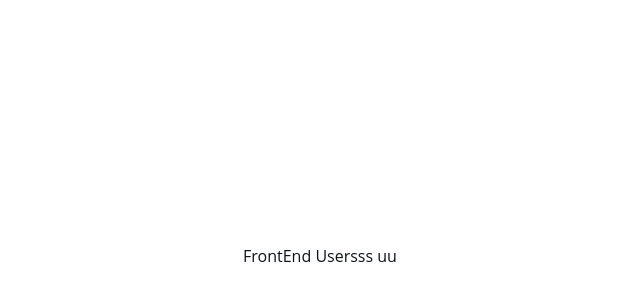
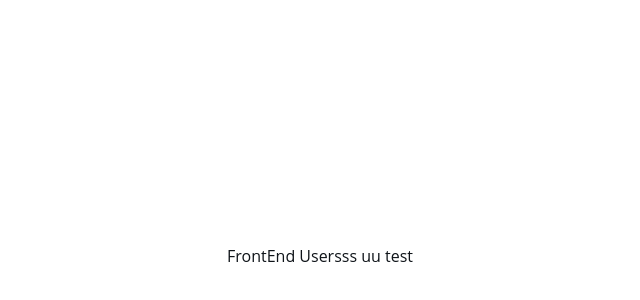
Before and after one commit to sonai-2001/poushik-frontend-user, a Next.js app: page / in a window 1280 px wide. Shown: the part 144-444 px from the top of the page, without its empty margins (320-960 px from the left). Built offline with nearby package versions, Linux system fonts and the light colour scheme.

Commit message:
hoa ja bhai

```diff
--- a/src/app/page.tsx
+++ b/src/app/page.tsx
@@ -3,9 +3,7 @@ const page = () => {
   //  const data :number="hi";
   return (
     <div className="w-full h-screen flex items-center justify-center">
-      <h1>FrontEnd Usersss
-        uu
-      </h1>
+      <h1>FrontEnd Usersss uu test</h1>
     </div>
   );
 };
```
